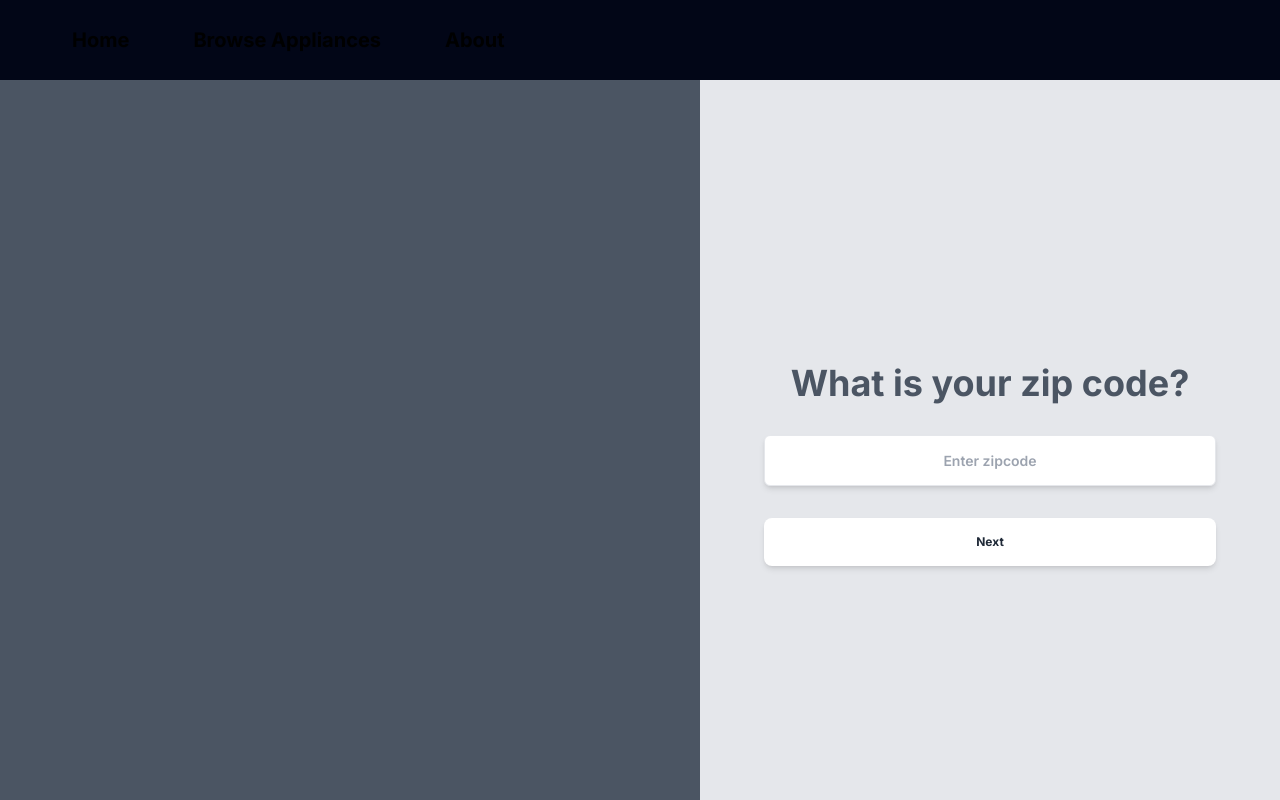
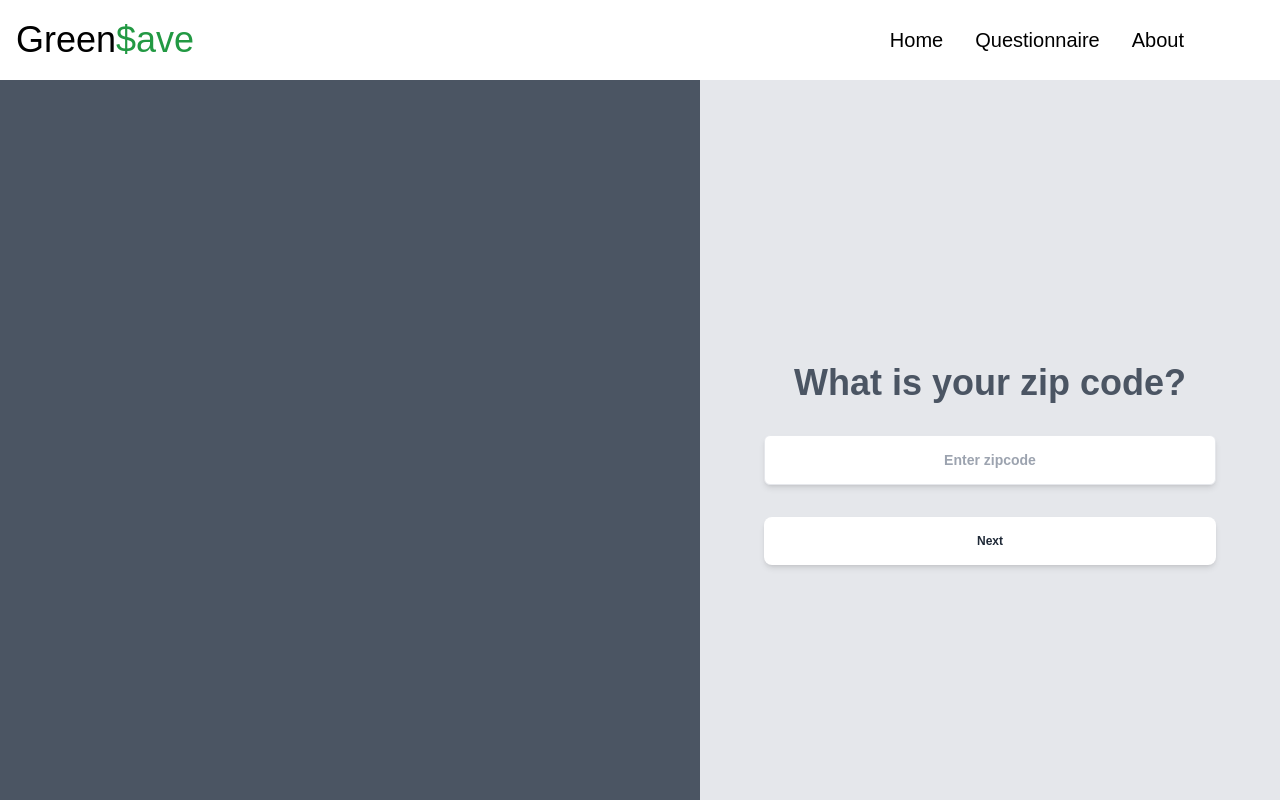
Before and after one commit to toliv/greensave, a Next.js app in the folder web/green_save/: page /appliance-finder in a window 1280 px wide. Shown: the top 800 px of the page. Built offline with nearby package versions, Linux system fonts and the light colour scheme.

Commit message:
add in tailwind config, redo top nav bar

```diff
--- a/web/green_save/src/app/layout.tsx
+++ b/web/green_save/src/app/layout.tsx
@@ -3,7 +3,7 @@ import { Inter } from "next/font/google";
 import { Analytics } from "@vercel/analytics/react";
 import "./globals.css";
 
-const inter = Inter({ subsets: ["latin"] });
+// const inter = Inter({ subsets: ["latin"] });
 import Providers from "./providers";
 import { TopBarNav } from "@/components/TopNavBar";
 
@@ -20,7 +20,7 @@ export default function RootLayout({
   return (
     <html lang="en">
       <body
-        className={`${inter.className} bg-gradient-to-r from-green-500 to-green-700 relative overflow-hidden`}
+        className={` bg-gradient-to-r from-green-500 to-green-700 relative overflow-hidden`}
       >
         <Providers>
           <TopBarNav></TopBarNav>
--- a/web/green_save/src/components/TopNavBar.tsx
+++ b/web/green_save/src/components/TopNavBar.tsx
@@ -10,16 +10,21 @@ export function TopBarNav() {
   return (
     <div
       id="navbar"
-      className="fixed top-0 left-0 right-0 bg-slate-950 min-h-16 xl:min-h-20 flex justify-left gap-12 items-center px-8 xl:px-16 text-xl :text-3xl font-bold z-50"
+      className="fixed top-0 left-0 right-0 bg-white min-h-20 xl:min-h-25 flex justify-between items-center text-black px-4"
     >
-      <div className="hover:bg-slate-700 p-2 rounded-md">
-        <a href="#home">Home</a>
+      <div className="text-2xl lg:text-4xl">
+        Green<span className="text-standard-green">$ave</span>
       </div>
-      <div className="hover:bg-slate-700 p-2 rounded-md">
-        <a href="#news ">Browse Appliances</a>
-      </div>
-      <div className="hover:bg-slate-700 p-2 rounded-md">
-        <a href="#contact">About</a>
+      <div className="flex justify-right items-center px-2 lg:px-4 xl:px-16 text-md lg:text-xl">
+        <div className="hover:bg-light-green p-2 lg:p-4 rounded-md">
+          <a href="#home">Home</a>
+        </div>
+        <div className="hover:bg-light-green p-2 lg:p-4 rounded-md">
+          <a href="#news ">Questionnaire</a>
+        </div>
+        <div className="hover:bg-light-green p-2 lg:p-4 rounded-md">
+          <a href="#contact">About</a>
+        </div>
       </div>
     </div>
   );
--- a/web/green_save/tailwind.config.ts
+++ b/web/green_save/tailwind.config.ts
@@ -8,7 +8,7 @@ const config: Config = {
   ],
   theme: {
     fontFamily: {
-      sans: ['"Source Sans Pro"', 'sans-serif']
+      sans: ['"Futura"', 'sans-serif']
     },
     extend: {
       backgroundImage: {
@@ -30,6 +30,13 @@ const config: Config = {
           900: "#2B4D00",
           950: "#274200",
         },
+        'standard-green': '#229943',
+        'light-green': '#2EC745',
+        'dark-green': '#1B7428',
+        'indigo': '#432299',
+        'burgundy': '#994322',
+        'black': "#000000",
+        'default-gray': '#D1D1D1'
       },
     },
   },
```
